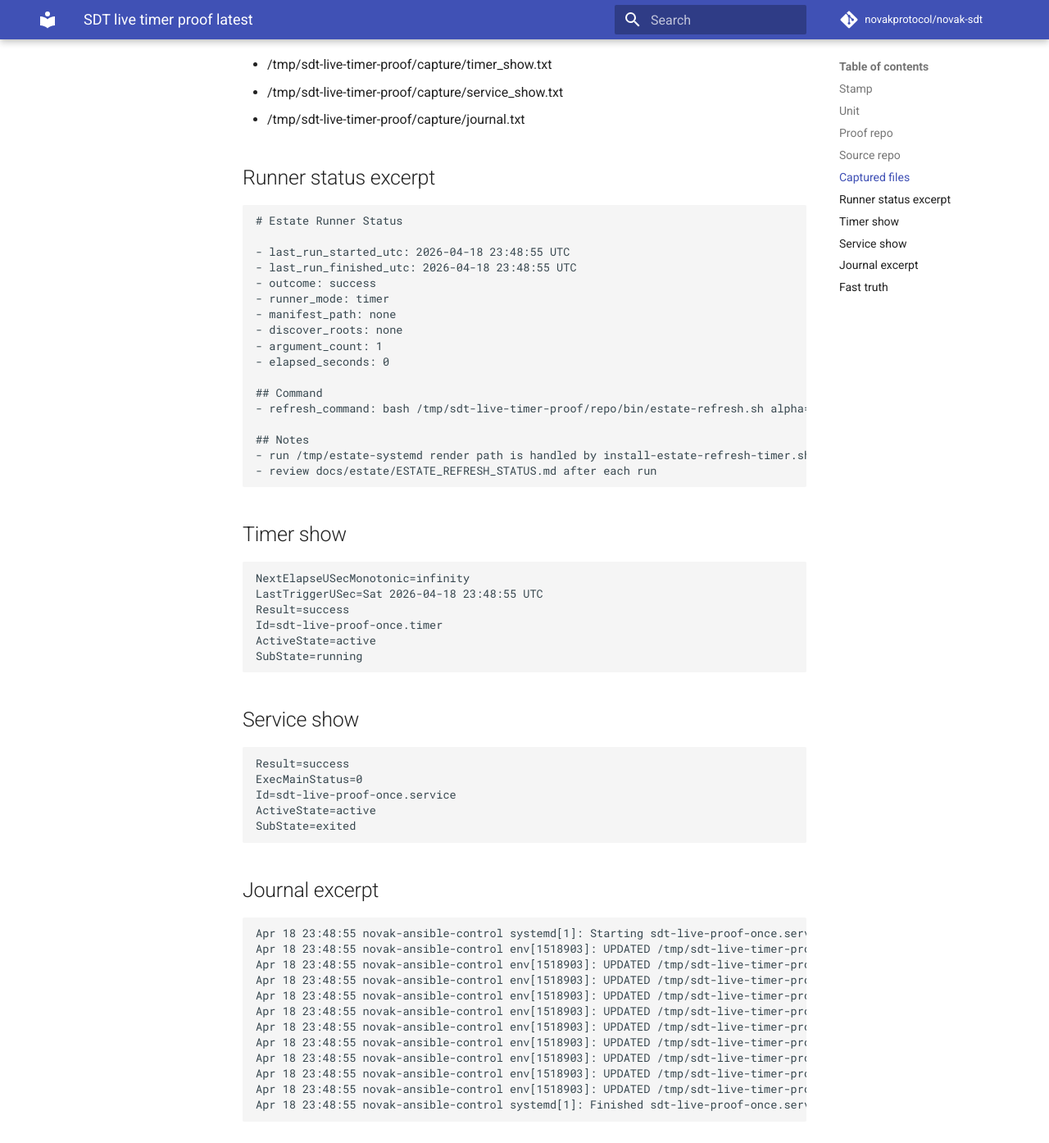
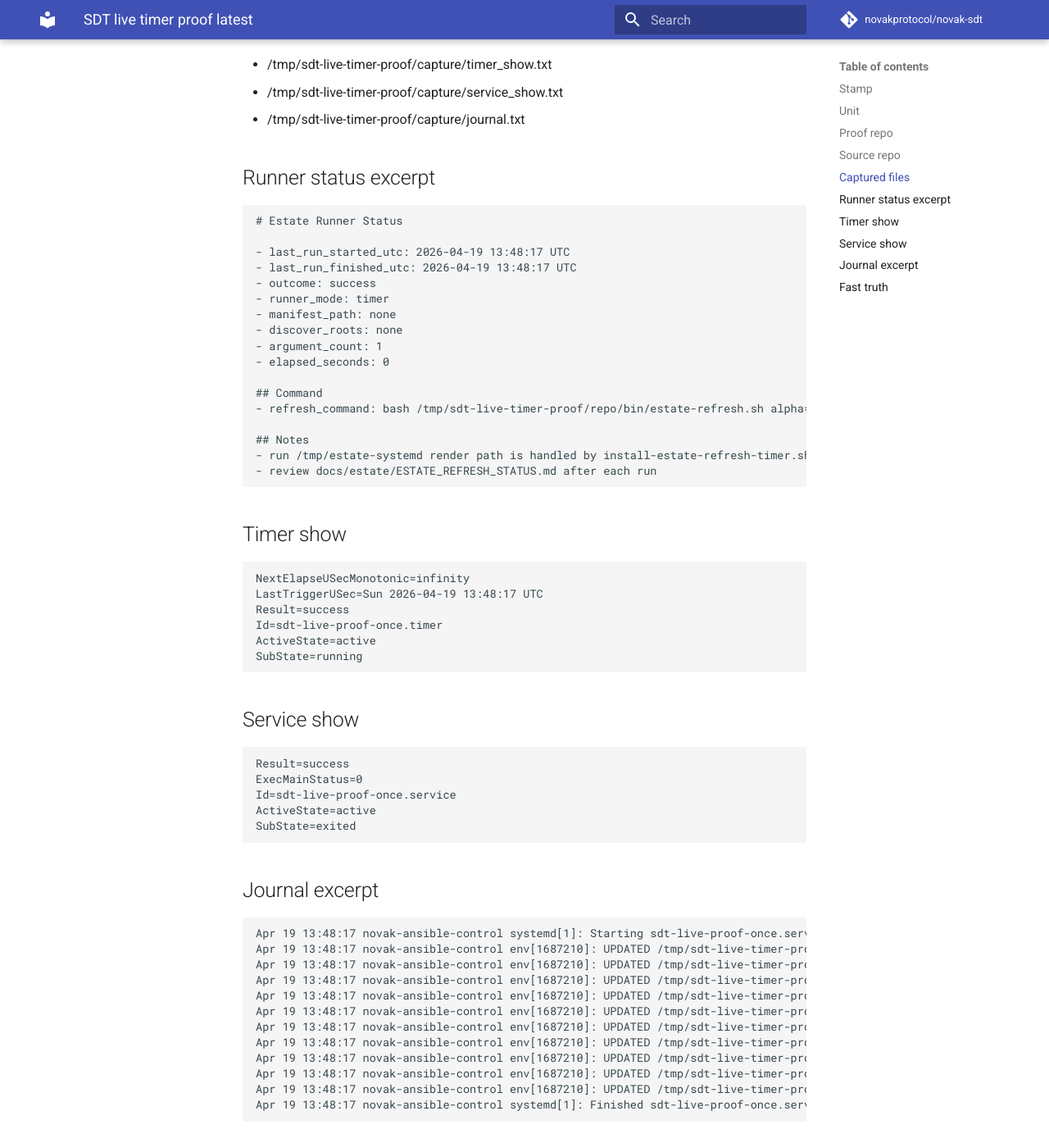
Before and after one commit to novakprotocol/novak-sdt, an MkDocs documentation site: the page built from docs/status/SDT_LIVE_TIMER_PROOF_LATEST.md, in a window 1280 px wide and 1400 px high, scrolled down 679 px. Shown: the top 1394 px of the window at 82% size. Built offline with MkDocs 1.6.1 and Material for MkDocs 9.7.7, drawn with Linux system fonts in a browser that asks for light colours; comment, search, counter and statistics services are not loaded; some of the changed text lies outside the part shown.

Commit message:
ops: refresh SDT proof docs after change bundle lane merge

````diff
--- a/docs/status/SDT_LIVE_TIMER_PROOF_LATEST.md
+++ b/docs/status/SDT_LIVE_TIMER_PROOF_LATEST.md
@@ -1,7 +1,7 @@
 # SDT live timer proof latest
 
 ## Stamp
-2026-04-18 23:49:03 UTC
+2026-04-19 13:48:25 UTC
 
 ## Unit
 - sdt-live-proof-once
@@ -21,8 +21,8 @@
 ```
 # Estate Runner Status
 
-- last_run_started_utc: 2026-04-18 23:48:55 UTC
-- last_run_finished_utc: 2026-04-18 23:48:55 UTC
+- last_run_started_utc: 2026-04-19 13:48:17 UTC
+- last_run_finished_utc: 2026-04-19 13:48:17 UTC
 - outcome: success
 - runner_mode: timer
 - manifest_path: none
@@ -41,7 +41,7 @@
 ## Timer show
 ```
 NextElapseUSecMonotonic=infinity
-LastTriggerUSec=Sat 2026-04-18 23:48:55 UTC
+LastTriggerUSec=Sun 2026-04-19 13:48:17 UTC
 Result=success
 Id=sdt-live-proof-once.timer
 ActiveState=active
@@ -59,18 +59,18 @@
 
 ## Journal excerpt
 ```
-Apr 18 23:48:55 novak-ansible-control systemd[1]: Starting sdt-live-proof-once.service - /usr/bin/env bash --noprofile --norc bin/estate-refresh-runner.sh alpha=/tmp/sdt-live-timer-proof/source...
-Apr 18 23:48:55 novak-ansible-control env[1518903]: UPDATED /tmp/sdt-live-timer-proof/repo/docs/estate/ESTATE_HISTORY_SUMMARY.md
-Apr 18 23:48:55 novak-ansible-control env[1518903]: UPDATED /tmp/sdt-live-timer-proof/repo/docs/estate/ESTATE_PRIORITY_QUEUE.md
-Apr 18 23:48:55 novak-ansible-control env[1518903]: UPDATED /tmp/sdt-live-timer-proof/repo/docs/estate/ESTATE_ACTION_QUEUE.md
-Apr 18 23:48:55 novak-ansible-control env[1518903]: UPDATED /tmp/sdt-live-timer-proof/repo/docs/estate/ESTATE_INGEST_SUMMARY.md
-Apr 18 23:48:55 novak-ansible-control env[1518903]: UPDATED /tmp/sdt-live-timer-proof/repo/docs/estate/ESTATE_CATALOG.md
-Apr 18 23:48:55 novak-ansible-control env[1518903]: UPDATED /tmp/sdt-live-timer-proof/repo/docs/estate/ESTATE_REFRESH_STATUS.md
-Apr 18 23:48:55 novak-ansible-control env[1518903]: UPDATED /tmp/sdt-live-timer-proof/repo/docs/estate/ESTATE_ARCHIVE_INDEX.md
-Apr 18 23:48:55 novak-ansible-control env[1518903]: UPDATED /tmp/sdt-live-timer-proof/repo/docs/estate/ESTATE_DELTA.md
-Apr 18 23:48:55 novak-ansible-control env[1518903]: UPDATED /tmp/sdt-live-timer-proof/repo/docs/estate/ESTATE_TRENDS.md
-Apr 18 23:48:55 novak-ansible-control env[1518903]: UPDATED /tmp/sdt-live-timer-proof/repo/estate/archive/estate_refresh_history.ndjson
-Apr 18 23:48:55 novak-ansible-control systemd[1]: Finished sdt-live-proof-once.service - /usr/bin/env bash --noprofile --norc bin/estate-refresh-runner.sh alpha=/tmp/sdt-live-timer-proof/source.
+Apr 19 13:48:17 novak-ansible-control systemd[1]: Starting sdt-live-proof-once.service - /usr/bin/env bash --noprofile --norc bin/estate-refresh-runner.sh alpha=/tmp/sdt-live-timer-proof/source...
+Apr 19 13:48:17 novak-ansible-control env[1687210]: UPDATED /tmp/sdt-live-timer-proof/repo/docs/estate/ESTATE_HISTORY_SUMMARY.md
+Apr 19 13:48:17 novak-ansible-control env[1687210]: UPDATED /tmp/sdt-live-timer-proof/repo/docs/estate/ESTATE_PRIORITY_QUEUE.md
+Apr 19 13:48:17 novak-ansible-control env[1687210]: UPDATED /tmp/sdt-live-timer-proof/repo/docs/estate/ESTATE_ACTION_QUEUE.md
+Apr 19 13:48:17 novak-ansible-control env[1687210]: UPDATED /tmp/sdt-live-timer-proof/repo/docs/estate/ESTATE_INGEST_SUMMARY.md
+Apr 19 13:48:17 novak-ansible-control env[1687210]: UPDATED /tmp/sdt-live-timer-proof/repo/docs/estate/ESTATE_CATALOG.md
+Apr 19 13:48:17 novak-ansible-control env[1687210]: UPDATED /tmp/sdt-live-timer-proof/repo/docs/estate/ESTATE_REFRESH_STATUS.md
+Apr 19 13:48:17 novak-ansible-control env[1687210]: UPDATED /tmp/sdt-live-timer-proof/repo/docs/estate/ESTATE_ARCHIVE_INDEX.md
+Apr 19 13:48:17 novak-ansible-control env[1687210]: UPDATED /tmp/sdt-live-timer-proof/repo/docs/estate/ESTATE_DELTA.md
+Apr 19 13:48:17 novak-ansible-control env[1687210]: UPDATED /tmp/sdt-live-timer-proof/repo/docs/estate/ESTATE_TRENDS.md
+Apr 19 13:48:17 novak-ansible-control env[1687210]: UPDATED /tmp/sdt-live-timer-proof/repo/estate/archive/estate_refresh_history.ndjson
+Apr 19 13:48:17 novak-ansible-control systemd[1]: Finished sdt-live-proof-once.service - /usr/bin/env bash --noprofile --norc bin/estate-refresh-runner.sh alpha=/tmp/sdt-live-timer-proof/source.
 ```
 
 ## Fast truth
````
Also changed, not shown: docs/status/SDT_INTERNAL_CANDIDATE_PROOF.md (+1 -1 lines), docs/status/SDT_NOTIFY_N1_LATEST.md (+1 -1 lines).
